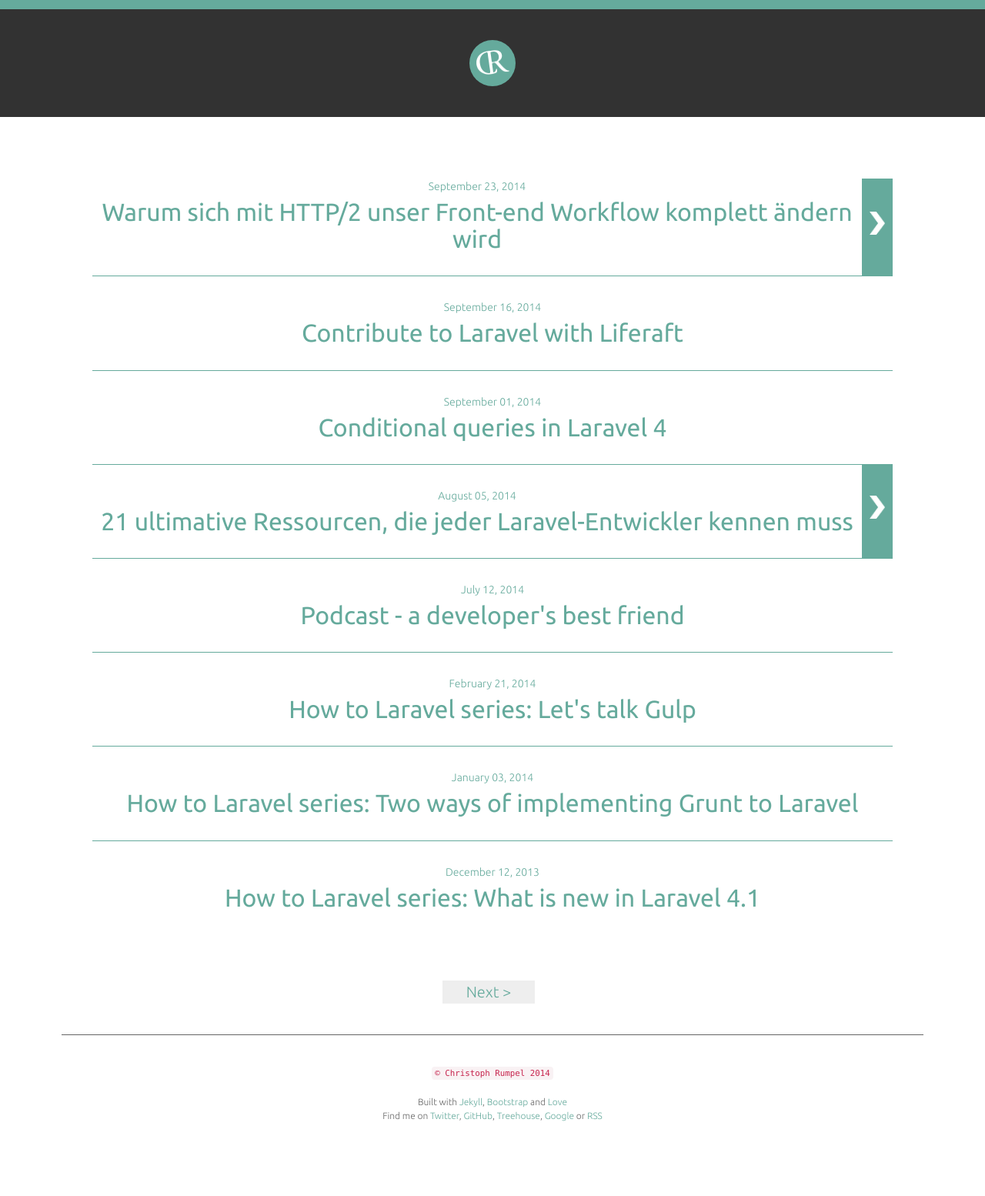
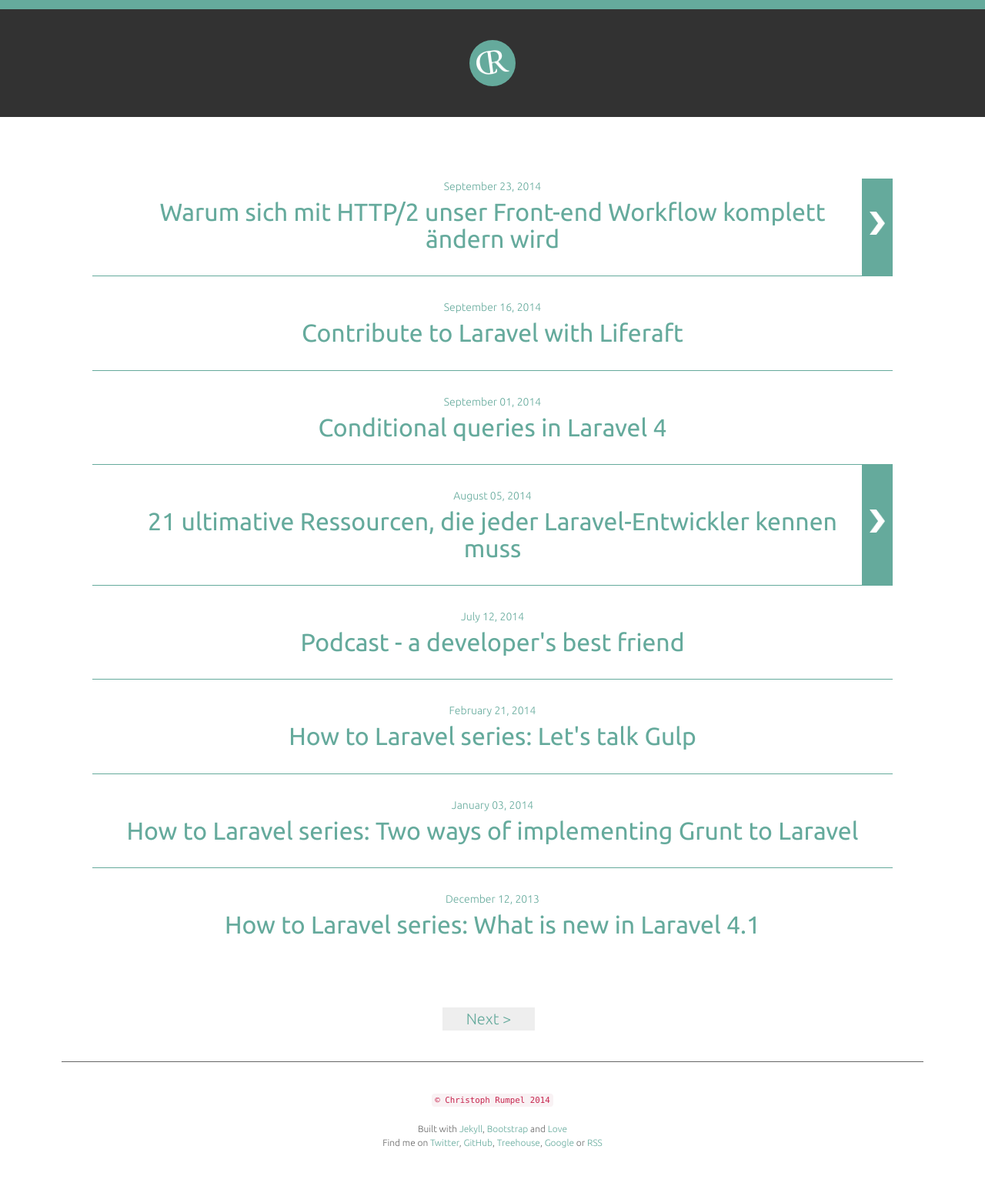
Before and after one commit to christophrumpel/christophrumpel.github.io, a Jekyll site: the page built from index.html, in a window 1280 px wide. Shown: the whole page at 77% size. Built offline with Jekyll 4.4.1, drawn with Linux system fonts in a browser that asks for light colours; Markdown is read by kramdown in place of the engine named in the settings; the list of posts is cut into pages by our own code; before the commit the page ends 1519 px from its top, so only the background shows below that.

Commit message:
Increasing padding on external article wrapper

```diff
--- a/assets/css/style.css
+++ b/assets/css/style.css
@@ -2026,7 +2026,10 @@ pre {
       padding-top: 0;
       border: none; }
   .blog-article.blog-article--external-preview {
-    padding-right: 2rem; }
+    padding-right: 60px;
+    padding-right: 3rem;
+    padding-left: 60px;
+    padding-left: 3rem; }
     .blog-article.blog-article--external-preview .external-preview__sign-wrapper {
       position: absolute;
       top: 0;
--- a/assets/sass/modules/_blog-article.scss
+++ b/assets/sass/modules/_blog-article.scss
@@ -52,7 +52,8 @@
 
 
 	&.blog-article--external-preview {
-		padding-right: 2rem;
+      @include x-rem(padding-right, 60px);
+      @include x-rem(padding-left, 60px);
 		.external-preview__sign-wrapper {
 			position: absolute;
 			top: 0;
```
Also changed, not shown: assets/css/style.min.css.
